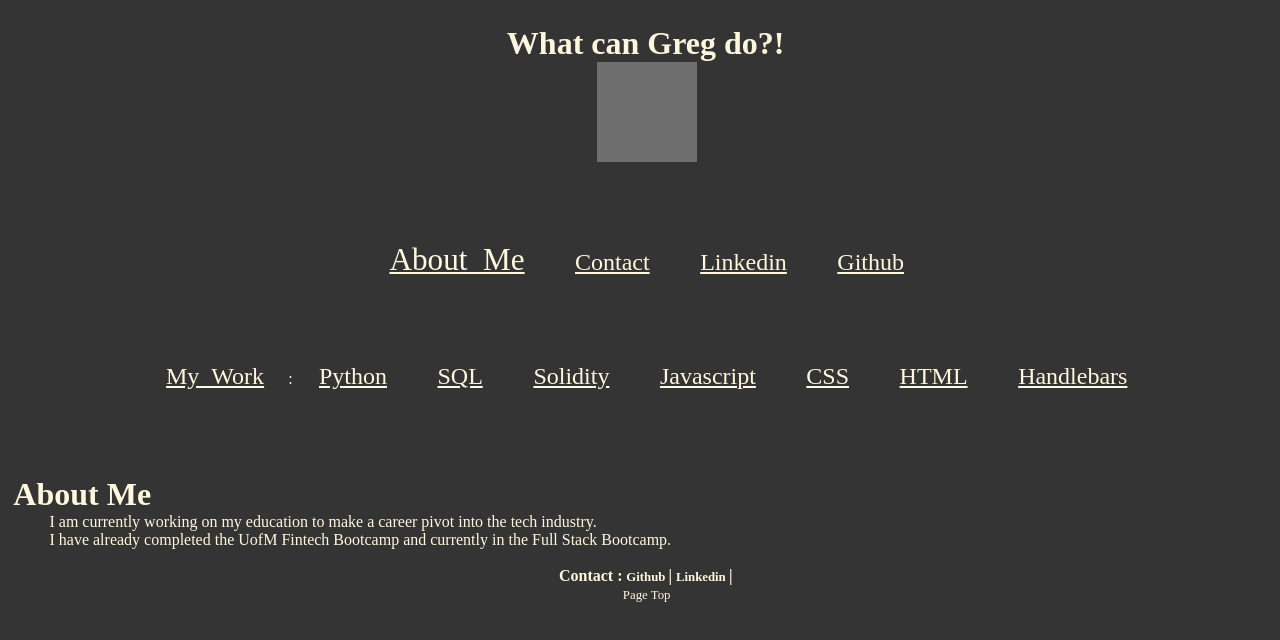
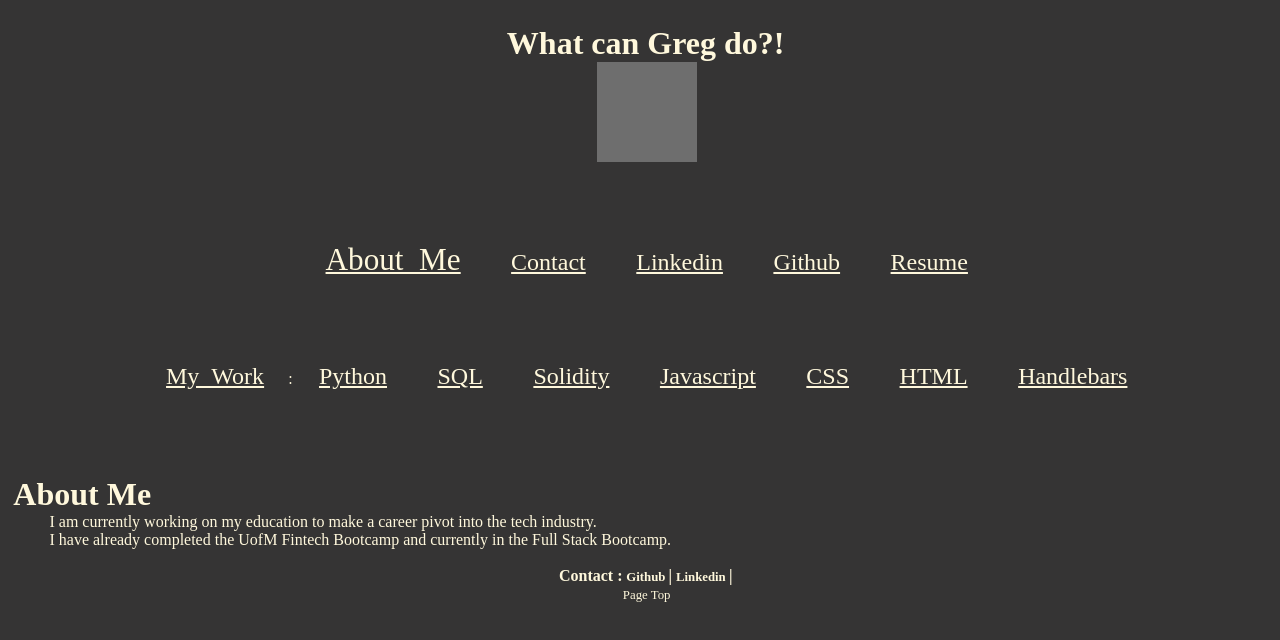
Before and after one commit to Olegreg762/React_Portfolio, a React (Vite) app in the folder portfolio/: page / in a window 1280 px wide. Shown: the top 640 px of the page. Built offline with nearby package versions, Linux system fonts and the light colour scheme; grey boxes are pictures that could not be loaded.

Commit message:
create Resume page and update Nav for resume

```diff
--- a/portfolio/src/components/Nav.jsx
+++ b/portfolio/src/components/Nav.jsx
@@ -7,8 +7,9 @@ export default function Nav({currentPage, handlePageChange}) {
             <li><a className={currentPage === 'About' ? 'a-active' : "a"} href="#About" onClick={() => handlePageChange('About')}>About_Me</a></li>
             <li><a className={currentPage === 'Contact' ? 'a-active' : "a"} href="#Contact" onClick={() => handlePageChange('Contact')}>Contact</a></li>
             <li><a className="a" href="https://www.linkedin.com/in/greg-stevenson-422931a9/">Linkedin</a></li>
-            <li><a className="a" href="https://github.com/Olegreg762/">Github</a></li><br></br>
-            <li><a className={currentPage === 'About' || currentPage === 'Contact' ? 'a' : "a-active"} href="#work">My_Work</a></li>:
+            <li><a className="a" href="https://github.com/Olegreg762/">Github</a></li>
+            <li><a className={currentPage === 'Resume' ? 'a-active' : "a"} href="#Contact" onClick={() => handlePageChange('Resume')}>Resume</a></li><br></br>
+            <li><a className={currentPage === 'About' || currentPage === 'Contact'  || currentPage === 'Resume' ? 'a' : "a-active"} href="#work">My_Work</a></li>:
             <li><a className={currentPage === 'Python' ? 'a-active' : "a"} href="#Python" onClick={() => handlePageChange('Python')}>Python</a></li>
             <li><a className={currentPage === 'SQL' ? 'a-active' : "a"} href="#SQL" onClick={() => handlePageChange('SQL')}>SQL</a></li>
             <li><a className={currentPage === 'Solidity' ? 'a-active' : "a"} href="#Solidity" onClick={() => handlePageChange('Solidity')}>Solidity</a></li>
```
Also changed, not shown: portfolio/src/components/pages/Resume.jsx (added, +8 -0 lines).
